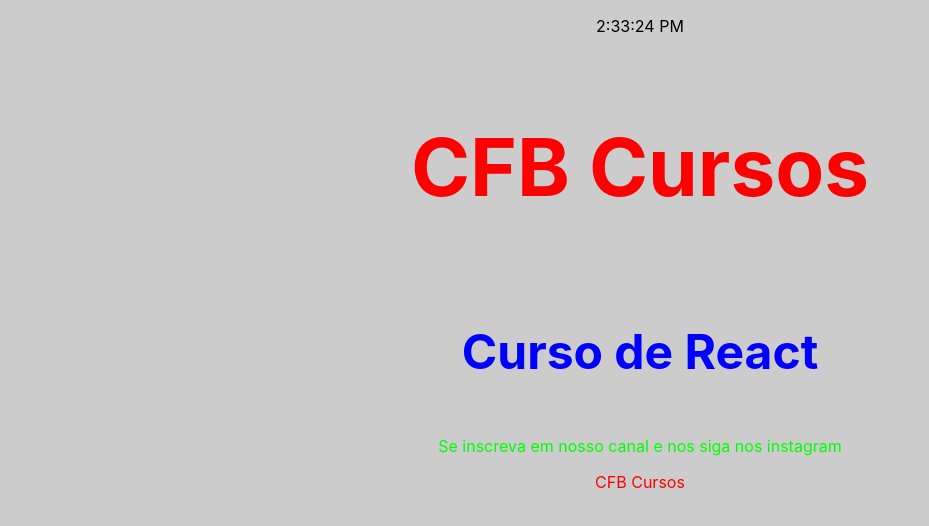
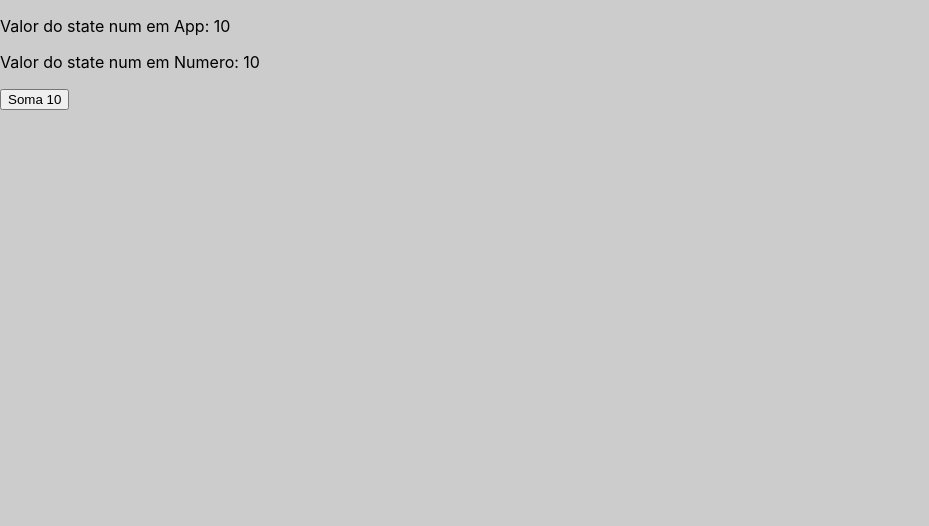
Before and after one commit to FellipeCastro/curso-react, a React (Create React App) app in the folder react-app/: page / in a window 1280 px wide. Shown: the top 526 px of the page, without its empty margins (0-929 px from the left). Built offline with nearby package versions, Linux system fonts and the light colour scheme.

Commit message:
aula 10 finalizada

```diff
--- a/react-app/src/App.js
+++ b/react-app/src/App.js
@@ -1,23 +1,20 @@
-import React from 'react';
+import React, {useState} from 'react';
 import './App.css';
-import Relogio from './components/Relogio';
+import Numero from './components/Numero';
 
 export default function App() {
 
-    const textDestaque = {
-      color: '#00f',
-      fontSize: '3em'
-    }
+  const [num, setNum] = useState(10)
+
+  const [nome, setnome] = useState()
 
   return (
     <>
-    <section className='caixa'>
-      <Relogio/>
-      <h1 style={{color: '#f00', fontSize: '5em'}}>CFB Cursos</h1>
-      <h2 style={textDestaque}>Curso de React</h2>
-      <p className='texto'>Se inscreva em nosso canal e nos siga nos instagram</p>
-      <a href="https://www.youtube.com/cfbcursos" target='_blank'>CFB Cursos</a>
-    </section>
+      <p>Valor do state num em App: {num}</p>
+      <Numero
+        num={num}
+        setNum={setNum}
+      />
     </>
   )
 }
--- /dev/null
+++ b/react-app/src/components/Numero.js
@@ -0,0 +1,10 @@
+import React from "react";
+
+export default function Numero(props) {
+    return (
+        <p>
+            <p>Valor do state num em Numero: {props.num}</p>
+            <button onClick={() => props.setNum(props.num + 10)}>Soma 10</button>
+        </p>
+    )
+}
--- a/react-app/src/index.js
+++ b/react-app/src/index.js
@@ -4,15 +4,12 @@
 import App from './App';
 import reportWebVitals from './reportWebVitals';
 
-function tick() {
 const root = ReactDOM.createRoot(document.getElementById('root'));
 root.render(
   <React.StrictMode>
     <App />
   </React.StrictMode>
 );
-}
-setInterval(tick, 1000)
 
 // If you want to start measuring performance in your app, pass a function
 // to log results (for example: reportWebVitals(console.log))
```
Lines whose indentation alone changed are shown as unchanged.
